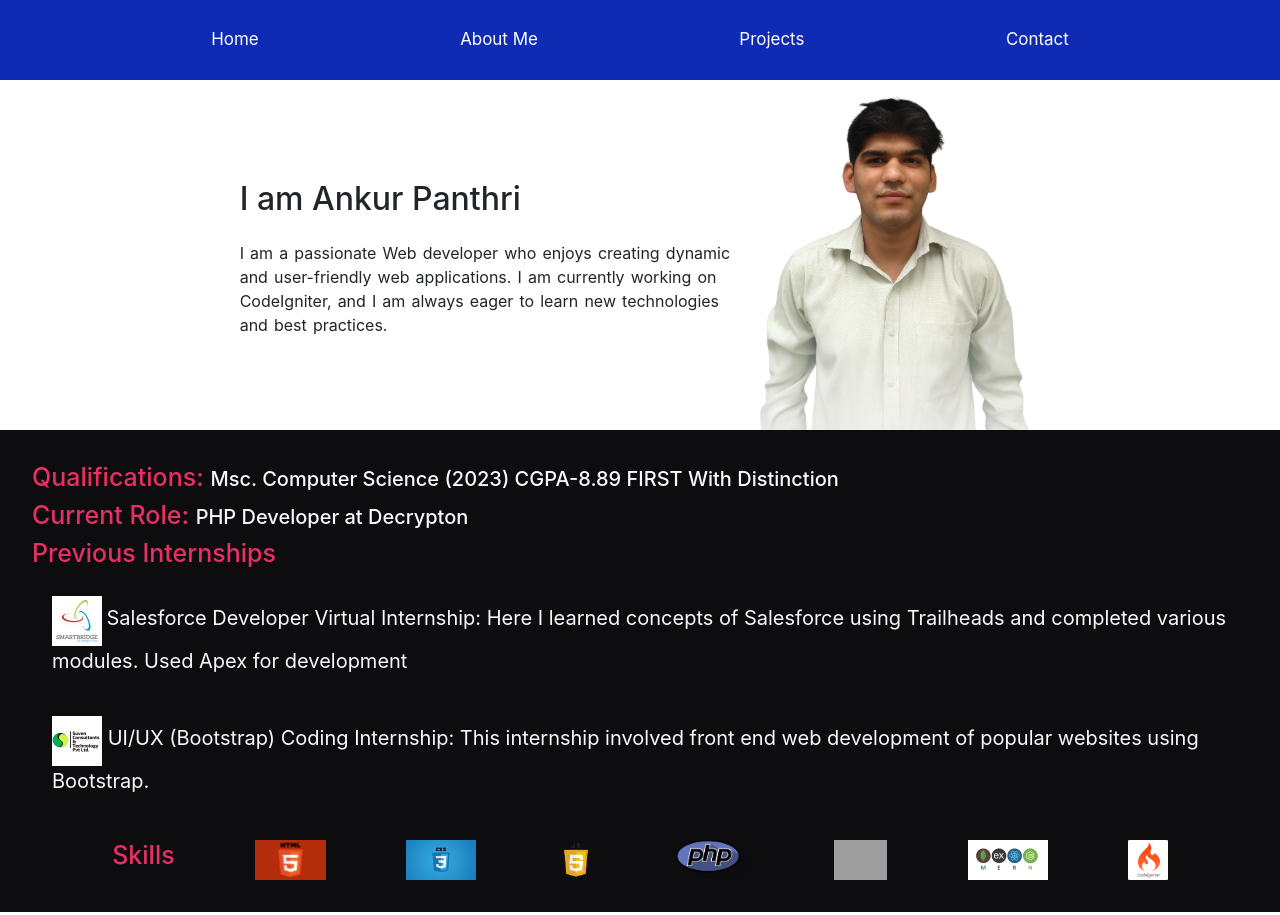
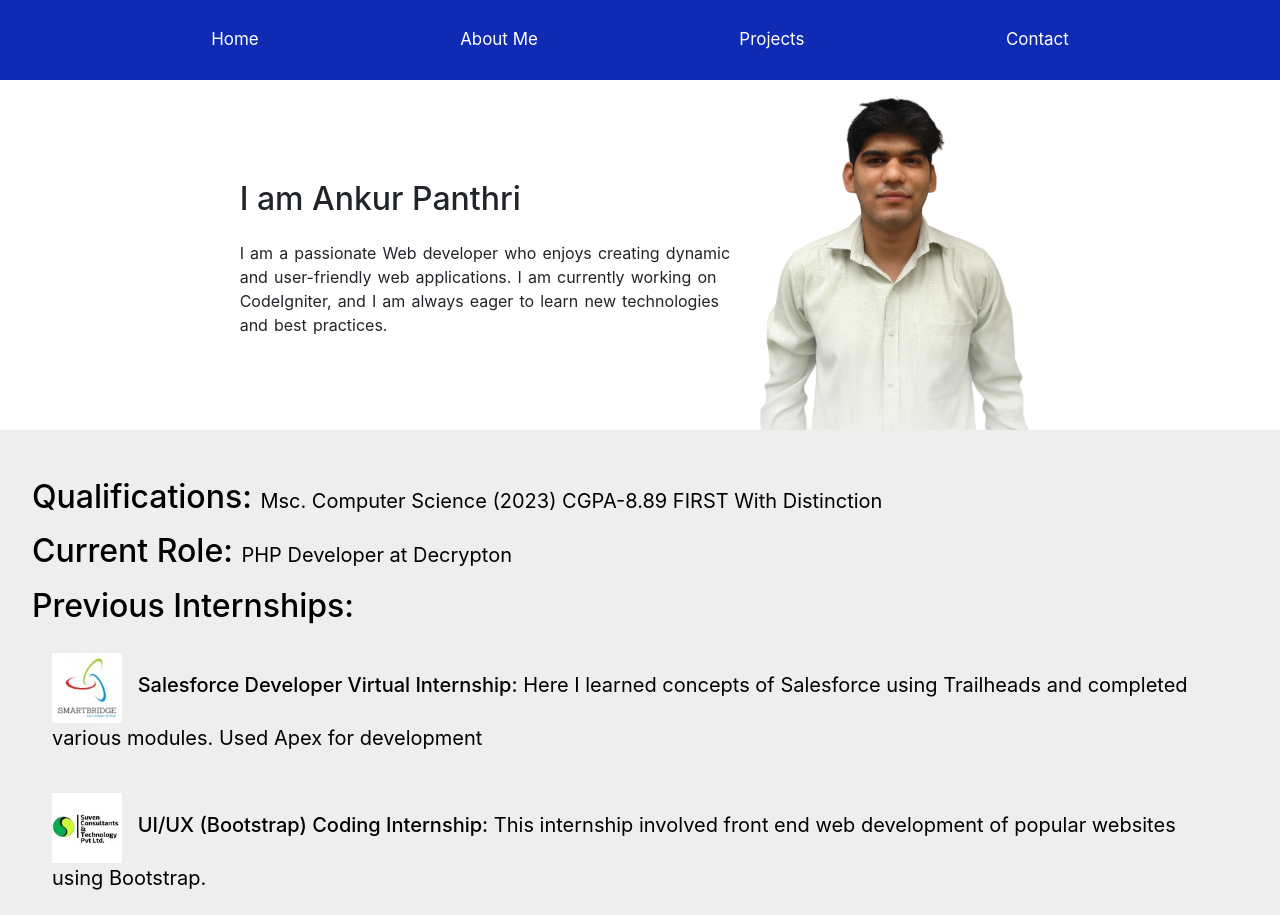
Before and after one commit to ankpan18/portfolio, a React (Create React App) app: page / in a window 1280 px wide. Shown: the top 915 px of the page. Built offline with nearby package versions, Linux system fonts and the light colour scheme; grey boxes are pictures that could not be loaded.

Commit message:
restructured about section except skills

```diff
--- a/src/components/Body.js
+++ b/src/components/Body.js
@@ -39,21 +39,25 @@ function Body() {
 
     {/* About Me */}
 
-    <div id='about'>
+    <section id='about'>
 
-     <h2>Qualifications: <span>Msc. Computer Science (2023) CGPA-8.89 FIRST With Distinction</span></h2>
-     <h2>Current Role: <span>PHP Developer at Decrypton</span></h2>
+      <h2>Qualifications: <span>Msc. Computer Science (2023) CGPA-8.89 FIRST With Distinction</span></h2>
+      <h2>Current Role: <span>PHP Developer at Decrypton</span></h2>
 
     {/* Past Internships */}
     <div className='past_intern'>
-    <h2>Previous Internships</h2>
-    <div className='p1'><img src={Salesforce} alt=''/> <span> Salesforce Developer Virtual Internship: Here I learned concepts of Salesforce using Trailheads
-and completed various modules.
-Used Apex for development</span></div>
-     <div className='p1'><img src={Suven} alt=''/><span> UI/UX (Bootstrap) Coding Internship: This internship involved front end web development
-of popular websites using Bootstrap.</span></div>
+      <h2>Previous Internships:</h2>
+      <div className='p1'>
+        <img src={Salesforce} alt=''/>
+        <span> <span className='subheading'>Salesforce Developer Virtual Internship:</span> Here I learned concepts of Salesforce using Trailheads and completed various modules. Used Apex for development</span>
+      </div>
+
+      <div className='p1'>
+        <img src={Suven} alt=''/>
+        <span> <span className='subheading'>UI/UX (Bootstrap) Coding Internship:</span> This internship involved front end web development of popular websites using Bootstrap.</span>
+      </div>
     </div>
-{/*
+  {/*
     Certications
     <div className='cert'>
 
@@ -69,17 +73,18 @@ of popular websites using Bootstrap.</span></div>
     <img src={Mysql} alt="Mysql Developer"/>
     <img src={Mern} alt="Mern Developer"/>
     <img src={Ci} alt="CI Developer"/>
-   {/* <div> <span>PHP </span> </div> */}
+    {/* <div> <span>PHP </span> </div> */}
     </div>
 
-     {/* <h2>Certications: <span>PHP Developer at Decrypton</span></h2> */}
+      {/* <h2>Certications: <span>PHP Developer at Decrypton</span></h2> */}
 
-    </div>
+    </section>
 
 
       {/* Projects  */}
+      <section id='projects'>
       <h2>Sample Projects</h2>
-      <div className='project' id='projects'>
+      <div className='project'>
 
  <Card style={{ width: '30rem' }}>
       <Card.Img variant="top" src={P1} />
@@ -158,6 +163,7 @@ rating, genre in different cards.
     </Card>
 
       </div>
+      </section>
 
       </main>
 
--- a/src/styles/Body.css
+++ b/src/styles/Body.css
@@ -31,18 +31,33 @@
 }
 
 #about{
+    background-color: #eee;
+    color:black;
+    padding:2em;
+    /* text-align: justify; */
+}
+#about>h2{
+    color:#000;
+    /* font-weight: 700; */
+    font-size:2em;
+}
+#about>h2>span{
+    font-weight: initial;
+}
 
-    background-color: rgb(13 12 14);
-    padding:2em;
+#about span{
+    /* font-size:2em; */
+    font-size: 20px;
+    /* color: ghostwhite; */
+
 }
-#about h2{
-    color:#e73064;
-    font-size:25px;
+
+
+#about>h2 , #about>.past_intern{
+    margin-top: 1rem;
 }
-#about span{
-    font-size: 20px;
-    color: ghostwhite;
-
+#about .subheading{
+    font-weight:500;
 }
 .past_intern{
     display: flex;
@@ -52,7 +67,9 @@
 }
 
 .past_intern .p1 >img{
-    width: 50px;
+    width: 70px;
+    margin-left:0;
+    margin-right: 10px;
 }
 
 .past_intern .p1{
@@ -69,6 +86,10 @@
     object-fit: cover;
 }
 
+
+#projects>h2{
+    margin:3rem;
+}
 .project{
     display: flex;
     flex-wrap: wrap;
```
